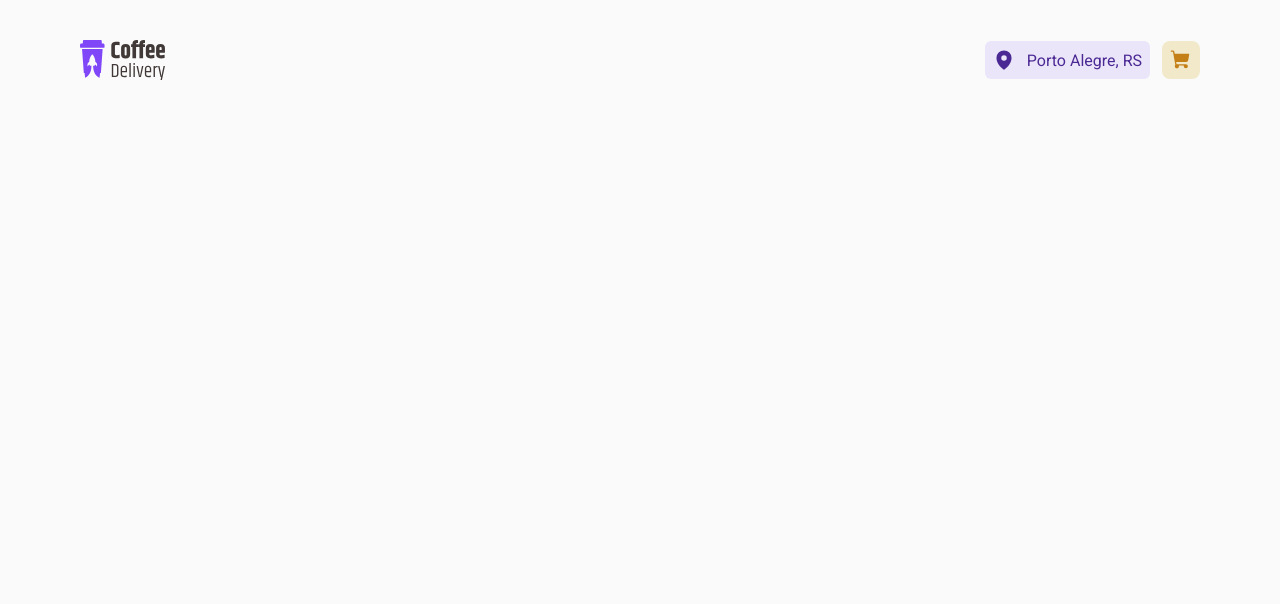
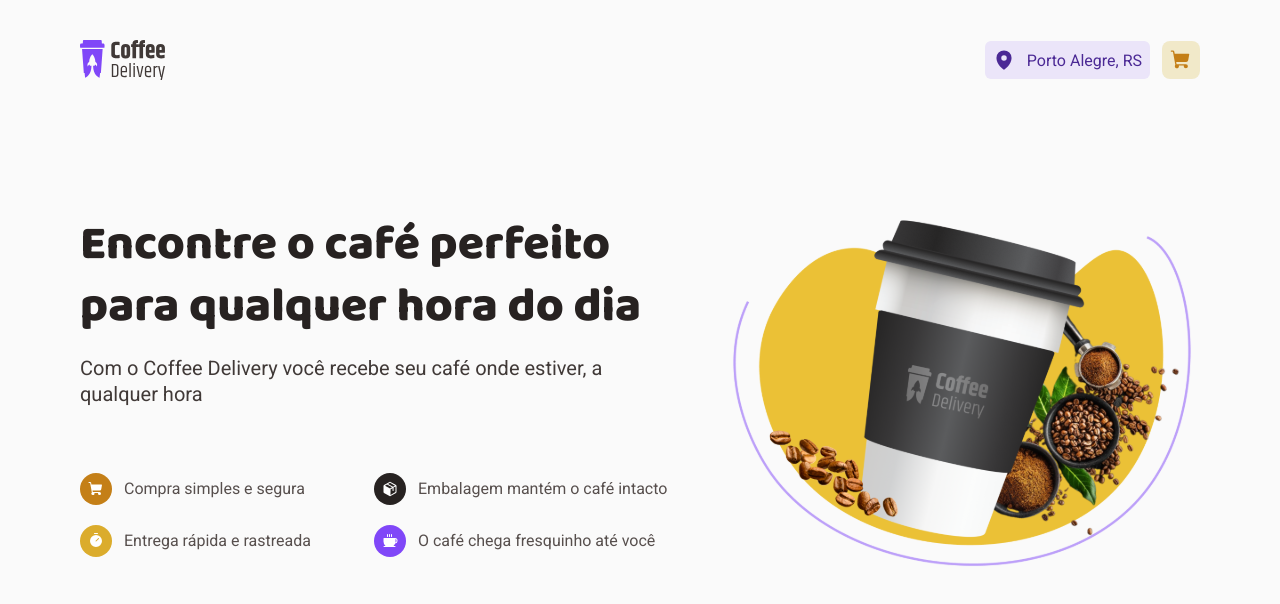
Before and after one commit to joaoeduardodias/challenger-02-coffe-delivery, a React (Vite) app: page / in a window 1280 px wide. Shown: the top 604 px of the page. Built offline with nearby package versions, Linux system fonts and the light colour scheme.

Commit message:
feat: section hero

```diff
--- a/src/pages/Home/index.tsx
+++ b/src/pages/Home/index.tsx
@@ -1,10 +1,51 @@
+import { Coffee, Package, ShoppingCart, Timer } from 'phosphor-react'
+import illustrationImage from '../../assets/illustration.svg'
 import { Header } from '../../components/Header'
-import { HomeContainer } from './styles'
+import { HeroContainer, HomeContainer, Icon, ItemsContainer } from './styles'
 
 export function Home() {
   return (
     <HomeContainer>
       <Header />
+
+      <HeroContainer>
+        <div>
+          <h1>Encontre o café perfeito para qualquer hora do dia</h1>
+          <p>
+            Com o Coffee Delivery você recebe seu café onde estiver, a qualquer
+            hora
+          </p>
+
+          <ItemsContainer>
+            <div>
+              <Icon backgroundColor="yellowDark">
+                <ShoppingCart size={16} weight="fill" />
+              </Icon>
+
+              <span>Compra simples e segura</span>
+            </div>
+            <div>
+              <Icon backgroundColor="gray">
+                <Package size={16} weight="fill" />
+              </Icon>
+              <span>Embalagem mantém o café intacto</span>
+            </div>
+            <div>
+              <Icon backgroundColor="yellow">
+                <Timer size={16} weight="fill" />
+              </Icon>
+              <span>Entrega rápida e rastreada</span>
+            </div>
+            <div>
+              <Icon backgroundColor="purple">
+                <Coffee size={16} weight="fill" />
+              </Icon>
+              <span>O café chega fresquinho até você</span>
+            </div>
+          </ItemsContainer>
+        </div>
+        <img src={illustrationImage} alt="Copo de café com cereais ao lado" />
+      </HeroContainer>
     </HomeContainer>
   )
 }
--- a/src/pages/Home/styles.ts
+++ b/src/pages/Home/styles.ts
@@ -1,3 +1,70 @@
 import styled from 'styled-components'
 
-export const HomeContainer = styled.div``
+export const HomeContainer = styled.div`
+  width: 100%;
+  max-width: 1120px;
+  margin: 0 auto;
+`
+
+export const HeroContainer = styled.section`
+  padding-top: 5.875rem;
+  display: flex;
+  align-items: flex-start;
+  justify-content: space-between;
+  h1 {
+    color: ${(props) => props.theme['base-title']};
+    font-size: 3rem;
+    font-weight: 800;
+    line-height: 62.4px;
+    font-family: 'Baloo 2', sans-serif;
+    width: 36.75rem;
+  }
+  p {
+    font-size: 1.25rem;
+    line-height: 130%;
+    color: ${(props) => props.theme['base-subtitle']};
+    width: 36.75rem;
+    margin-top: 1rem;
+  }
+  img {
+    width: 29.75rem;
+    height: 22.5rem;
+  }
+`
+
+export const ItemsContainer = styled.div`
+  margin-top: 66px;
+  display: grid;
+  justify-content: initial;
+  grid-template-columns: 1fr 1fr;
+  row-gap: 20px;
+  max-width: 36.75rem;
+
+  div {
+    display: flex;
+    gap: 0.75rem;
+    align-items: center;
+  }
+`
+const BACKGROUND_COLOR = {
+  yellowDark: 'yellow-dark',
+  yellow: 'yellow',
+  gray: 'base-title',
+  purple: 'purple',
+} as const
+
+interface IconProps {
+  backgroundColor: keyof typeof BACKGROUND_COLOR
+}
+
+export const Icon = styled.div<IconProps>`
+  border-radius: 50%;
+  padding: 8px;
+  display: flex;
+  align-items: center;
+  justify-content: center;
+  gap: 8px;
+  color: white;
+  background-color: ${(props) =>
+    props.theme[BACKGROUND_COLOR[props.backgroundColor]]};
+`
```
Also changed, not shown: src/assets/illustration.svg (added).
